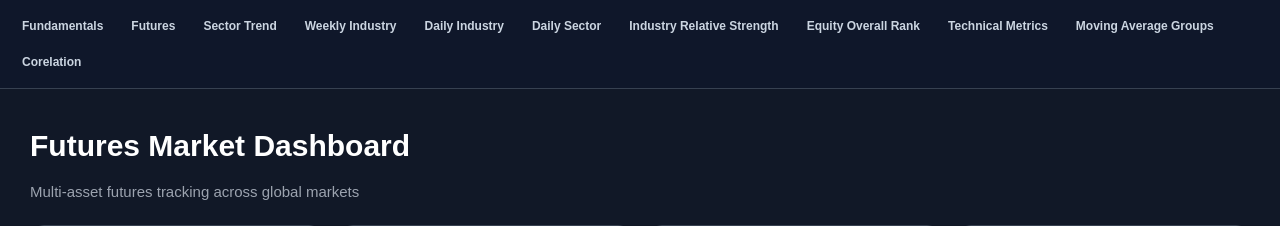
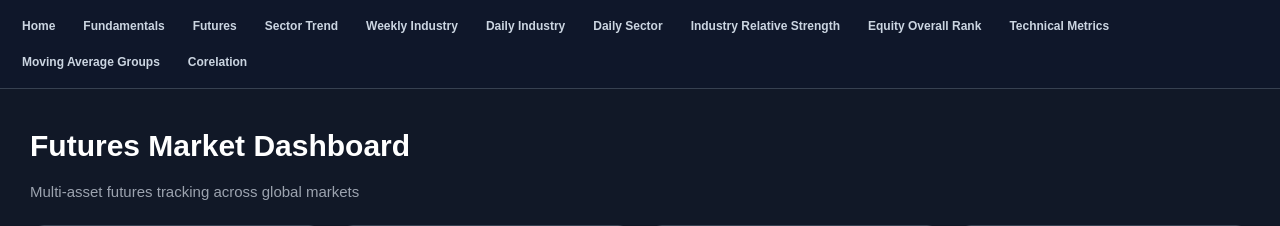
Before and after one commit to djjune1193-oss/stock-scanner-V6, a Django app: template scanner_site/scanner_dashboard/templates/scanner_dashboard/futures.html in a window 1280 px wide. Shown: the top 226 px of the page. Run offline with Django 5.2, Linux system fonts and the light colour scheme; the template is opened without the code that fills it, so the values that code supplies are empty.

```diff
--- a/scanner_site/scanner_dashboard/templates/scanner_dashboard/futures.html
+++ b/scanner_site/scanner_dashboard/templates/scanner_dashboard/futures.html
@@ -129,6 +129,7 @@ body {
 
 <!-- NAV -->
 <div class="top-nav">
+  <a href="{% url 'home'%}"> Home</a>
   <a href="{% url 'fundamentals' %}">Fundamentals</a>
   <a href="{% url 'futures' %}">Futures</a>
   <a href="{% url 'sector_chart' %}">Sector Trend</a>
```
